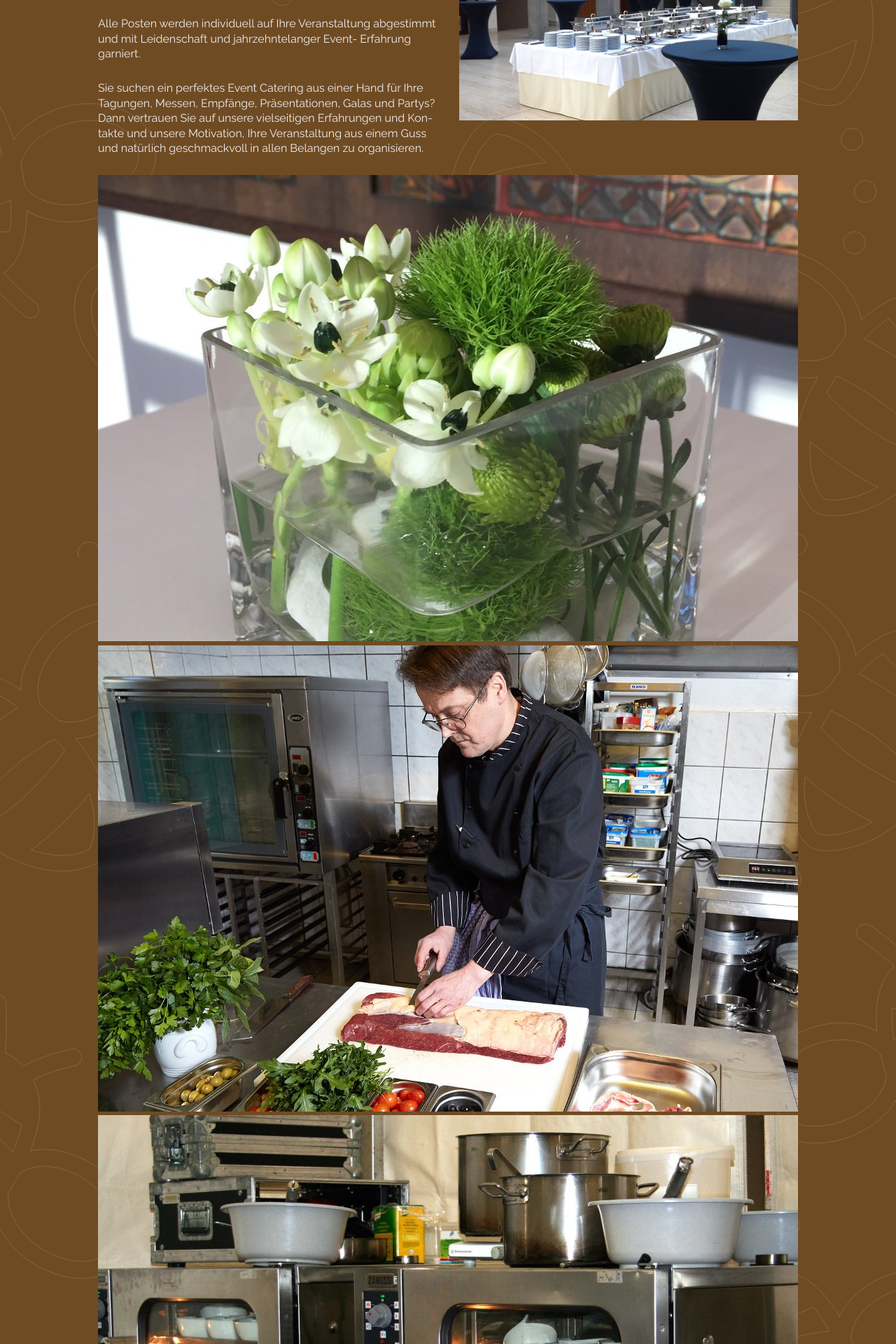
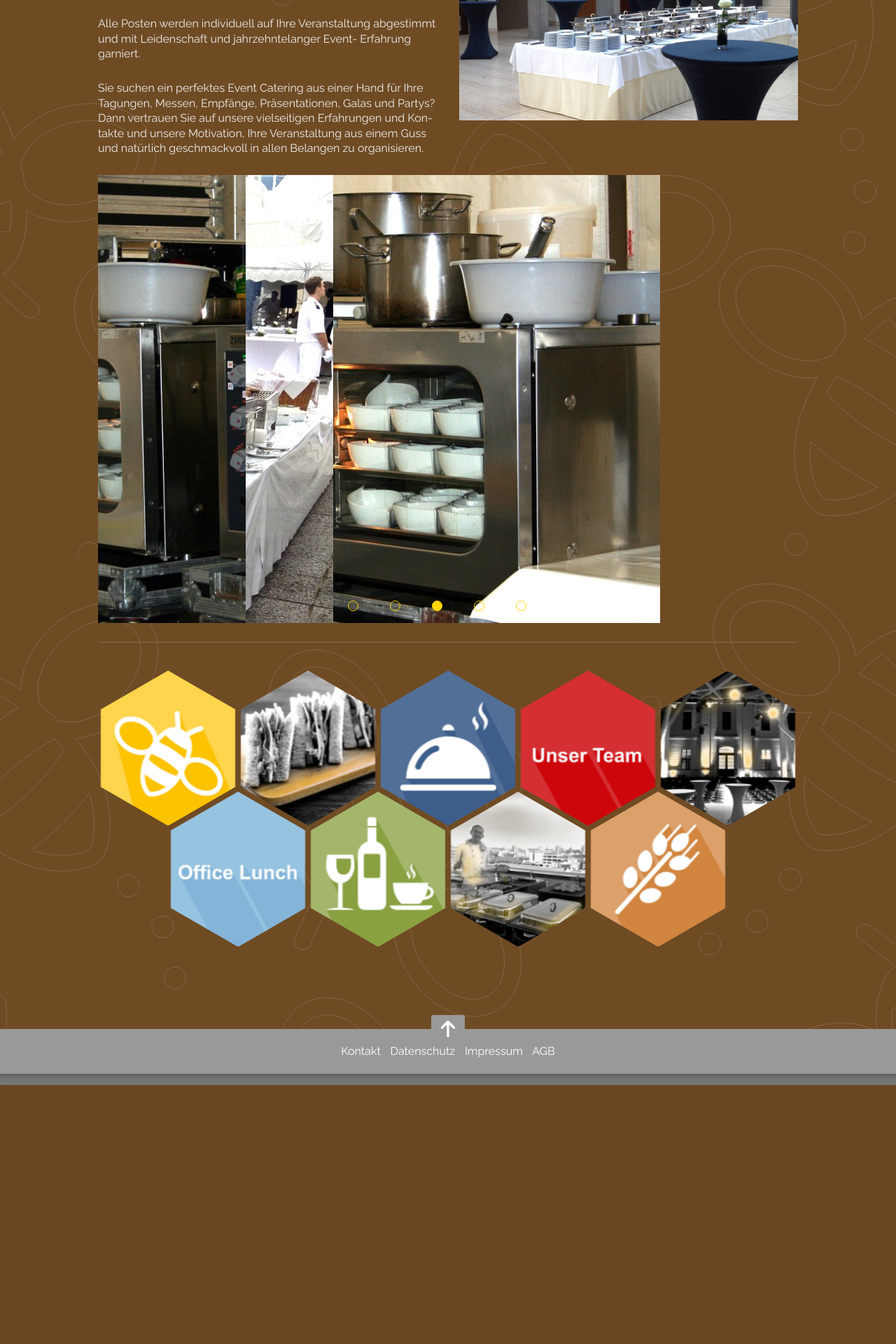
Before and after one commit to kakulukia/busybee, a Django app: template templates/pages/service.html in a window 1280 px wide. Shown: the part 1203-3123 px from the top of the page at 70% size. After the commit the page ends 2753 px from the top, so only its background shows below. Run offline with Django 3.2, Linux system fonts and the light colour scheme; the template is opened without the code that fills it, so the values that code supplies are empty; some libraries are stand-ins or nearby versions.

Commit message:
alle slider repariert

```diff
--- a/templates/pages/service.html
+++ b/templates/pages/service.html
@@ -59,54 +59,123 @@
 </div>
 </div>
 <div class="clr"></div>
-<div class="in_slider">
-<script type="text/javascript">
-  $(document).ready(function() {
-    $("#ls-6w42JFECzn").lightSlider({
-        item:1,
-        slideMove:1,
-        slideMargin:0,
-        mode: 'fade',
-        cssEasing: 'ease',
-        easing: '',
-        speed:1500,
-        auto:true,
-        loop:true,
-        pause:3000,
-        pauseOnHover:false,
-        controls:true,
-        keyPress:true,
-        adaptiveHeight:true,
-        vertical:false,
-        verticalHeight:500,
-        pager:true,
-        gallery:false,
-        galleryMargin:15,
-        thumbMargin:5,
-        enableTouch:true,
-        enableDrag:true,
-
-    });
-  });
-</script>
 
 
-                <img src="{% static 'img/7830af84cc520ddaf398021daac9fc210c575be8-fs04.jpeg' %}">
-                <img src="{% static 'img/2392910a292f84f652eb24a58ace96090f79382a-fs05.jpeg' %}">
-                <img src="{% static 'img/37531a6cb94931d5cb1f5165da3067985e8dc321-fs06.jpeg' %}">
-                <img src="{% static 'img/180c7b09d1dffe4984e99f6ec48b9e100975cd5b-fs07.jpeg' %}">
-                <img src="{% static 'img/e0dd6d6bfc34ed7d1a0da4501aec0861f9802041-fs08.jpeg' %}">
-<div id="ls-6w42JFECzn-wrapper" class="grav-lightslider">    <div class="lSSlideOuter "><div class="lSSlideWrapper usingCss on"><ul id="ls-6w42JFECzn" class="lightSlider lSFade lsGrab" style="height: 3355px; padding-bottom: 336%; transition-duration: 1500ms; transition-timing-function: ease;">            <lidata-thumb=" images="" 7="" 6="" f="" 5="" 76f5f52eb1e9e12557c54bca16e7f83fc8fc5565-fs04.jpeg"="" class="lslide active">
-                        <lidata-thumb=" images="" 6="" d="" 5="" 8="" c="" 6d58cca1e6372d5739a156b0bbeff4aa073e57a1-fs05.jpeg' %}"="">
-                        <lidata-thumb=" images="" 5="" f="" 2="" 4="" 5f524c16d35bf29757cb3897c0bdea4be9b64b8e-fs06.jpeg' %}"="">
-                        <lidata-thumb=" images="" 6="" 3="" 7="" b="" f="" 637bf60cad7d5f5c64d8afc75e85f01f968f97f2-fs07.jpeg' %}"="">
-                        <lidata-thumb=" images="" 4="" b="" f="" c="" 3="" 4bfc3ab7c7a9dd4ce6d9328b6f7797cba66f538c-fs08.jpeg' %}"="">
-                </lidata-thumb="></lidata-thumb="></lidata-thumb="></lidata-thumb="></lidata-thumb="></ul><div class="lSAction" style="display: none;"><a class="lSPrev"></a><a class="lSNext"></a></div></div><ul class="lSPager lSpg" style="margin-top: 15px;"><li class="active"><a href="/full-service#">1</a></li></ul></div></div>
 
-  TODO: Slideshow reparieren
+<section class="slideshow" id="slideshow">
+      <div class="slideshow-inner">
+        <div class="slides">
+          <div class="slide is-active ">
+            <div class="slide-content">
+              <div class="container">
+                <div class="caption">
+                  <div class="title">
+                  </div>
+                  <div class="text"></div>
+                </div>
+              </div>
+            </div>
+            <div class="image-container">
+              <img src="{% static 'img/7830af84cc520ddaf398021daac9fc210c575be8-fs04.jpeg' %}">
+            </div>
+          </div>
+          <div class="slide">
+            <div class="slide-content">
+              <div class="container">
+                <div class="caption">
+                  <div class="title">
+                  </div>
+                  <div class="text"></div>
+                </div>
+              </div>
+            </div>
+            <div class="image-container">
+              <img src="{% static 'img/2392910a292f84f652eb24a58ace96090f79382a-fs05.jpeg' %}">
+            </div>
+          </div>
+          <div class="slide">
+            <div class="slide-content">
+              <div class="container">
+                <div class="caption">
+                  <div class="title">
+                  </div>
+                  <div class="text"></div>
+                </div>
+              </div>
+            </div>
+            <div class="image-container">
+              <img src="{% static 'img/37531a6cb94931d5cb1f5165da3067985e8dc321-fs06.jpeg' %}">
+            </div>
+          </div>
+          <div class="slide">
+            <div class="slide-content">
+              <div class="container">
+                <div class="caption">
+                  <div class="title">
+                  </div>
+                  <div class="text"></div>
+                </div>
+              </div>
+            </div>
+            <div class="image-container">
+              <img src="{% static 'img/180c7b09d1dffe4984e99f6ec48b9e100975cd5b-fs07.jpeg' %}">
+            </div>
+          </div>
+          <div class="slide">
+            <div class="slide-content">
+              <div class="container">
+                <div class="caption">
+                  <div class="title">
+                  </div>
+                  <div class="text"></div>
+                </div>
+              </div>
+            </div>
+            <div class="image-container">
+              <img src="{% static 'img/e0dd6d6bfc34ed7d1a0da4501aec0861f9802041-fs08.jpeg' %}">
+            </div>
+          </div>
+        </div>
+        <div class="pagination">
+          <div class="item is-active">
+            <span class="icon">1</span>
+          </div>
+          <div class="item">
+            <span class="icon">2</span>
+          </div>
+          <div class="item">
+            <span class="icon">3</span>
+          </div>
+          <div class="item">
+            <span class="icon">4</span>
+          </div>
+          <div class="item">
+            <span class="icon">5</span>
+          </div>
+        </div>
+        <div class="arrows">
+          <div class="arrow prev">
+            <span class="svg svg-arrow-left">
+              <svg version="1.1" id="svg4-Layer_1" xmlns="http://www.w3.org/2000/svg" xmlns:xlink="http://www.w3.org/1999/xlink" x="0px" y="0px" width="14px" height="26px" viewBox="0 0 14 26" enable-background="new 0 0 14 26" xml:space="preserve"> <path d="M13,26c-0.256,0-0.512-0.098-0.707-0.293l-12-12c-0.391-0.391-0.391-1.023,0-1.414l12-12c0.391-0.391,1.023-0.391,1.414,0s0.391,1.023,0,1.414L2.414,13l11.293,11.293c0.391,0.391,0.391,1.023,0,1.414C13.512,25.902,13.256,26,13,26z"/> </svg>
+              <span class="alt sr-only"></span>
+            </span>
+          </div>
+          <div class="arrow next">
+            <span class="svg svg-arrow-right">
+              <svg version="1.1" id="svg5-Layer_1" xmlns="http://www.w3.org/2000/svg" xmlns:xlink="http://www.w3.org/1999/xlink" x="0px" y="0px" width="14px" height="26px" viewBox="0 0 14 26" enable-background="new 0 0 14 26" xml:space="preserve"> <path d="M1,0c0.256,0,0.512,0.098,0.707,0.293l12,12c0.391,0.391,0.391,1.023,0,1.414l-12,12c-0.391,0.391-1.023,0.391-1.414,0s-0.391-1.023,0-1.414L11.586,13L0.293,1.707c-0.391-0.391-0.391-1.023,0-1.414C0.488,0.098,0.744,0,1,0z"/> </svg>
+              <span class="alt sr-only"></span>
+            </span>
+          </div>
+        </div>
+      </div>
+    </section>
 
 
-</div>
+{% include 'pages/slideshow.html' %}
+
+
+
+
 <hr><ul id="hexGrid">
   <li class="hex">
     <div class="hexIn">
```
Also changed, not shown: templates/pages/inspiration.html (+116 -31 lines).
